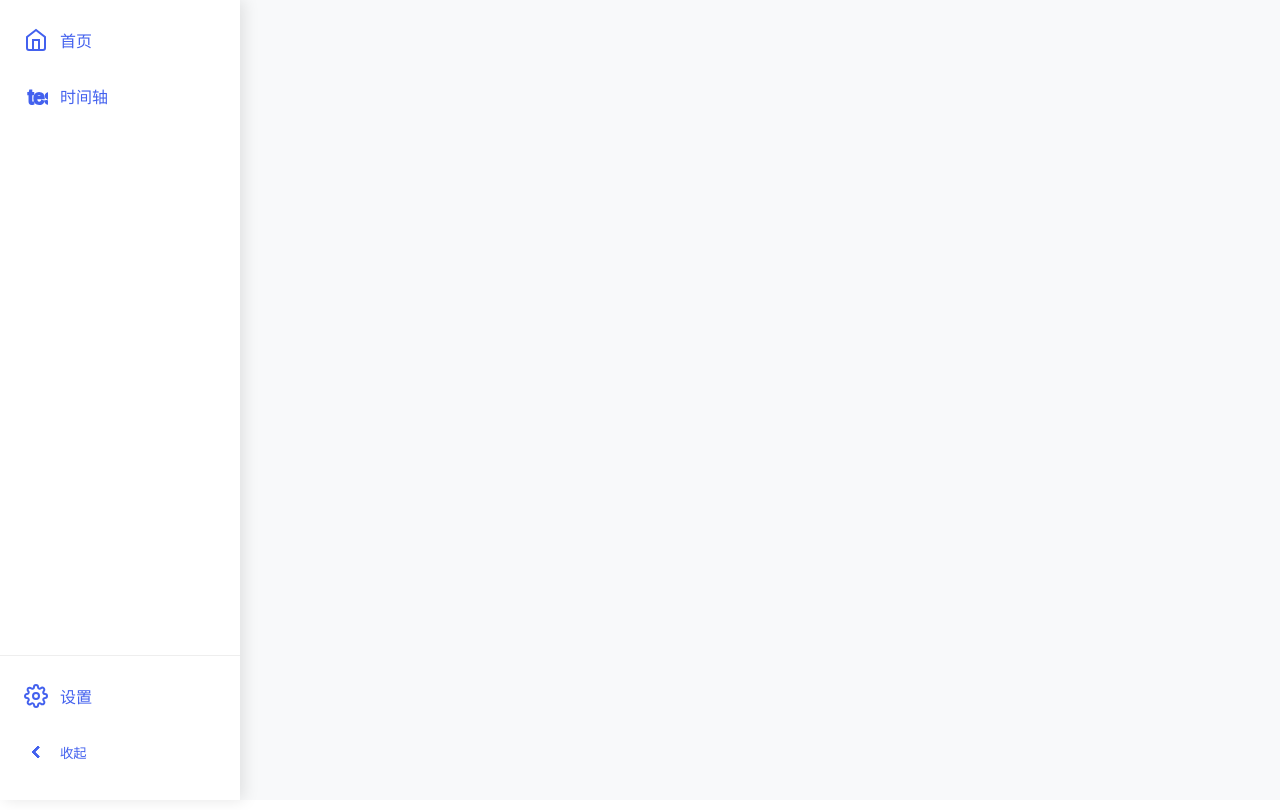
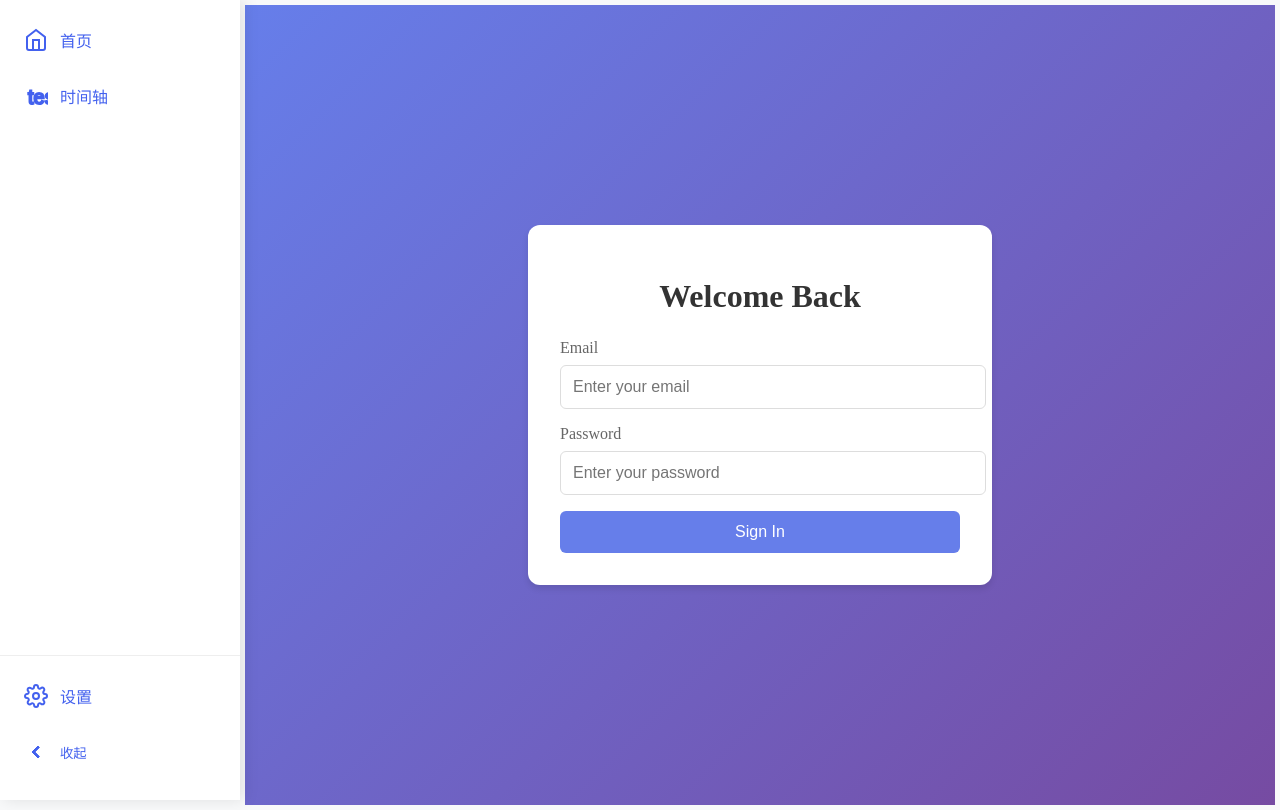
Before and after one commit to Shapaper233/Mindora-webui, a Vue app: page /login in a window 1280 px wide. Before the commit this address had no page. Built offline with nearby package versions, Linux system fonts and the light colour scheme.

Commit message:
login视图

```diff
--- a/src/router/index.js
+++ b/src/router/index.js
@@ -2,7 +2,7 @@ import { createRouter, createWebHistory } from "vue-router";
 import HomeView from "@/views/HomeView.vue";
 import SettingsView from "@/views/SettingsView.vue";
 import TimelineView from "@/views/TimelineView.vue";
-
+import LoginView from "../views/LoginView.vue";
 const routes = [
   {
     path: "/",
@@ -19,6 +19,10 @@ const routes = [
     name: "timeline",
     component: TimelineView,
   },
+  {
+    path: "/login",
+    name: "login",
+    component: LoginView,}
 ];
 
 const router = createRouter({
--- /dev/null
+++ b/src/views/LoginView.vue
@@ -0,0 +1,103 @@
+<template>
+    <div class="login-view">
+        <div class="login-card">
+            <h1>Welcome Back</h1>
+            <form @submit.prevent="login">
+                <div class="form-group">
+                    <label>Email</label>
+                    <input
+                        type="email"
+                        v-model="email"
+                        placeholder="Enter your email"
+                        required
+                    />
+                </div>
+                <div class="form-group">
+                    <label>Password</label>
+                    <input
+                        type="password"
+                        v-model="password"
+                        placeholder="Enter your password"
+                        required
+                    />
+                </div>
+                <button type="submit" class="login-btn">Sign In</button>
+            </form>
+        </div>
+    </div>
+</template>
+
+<script setup>
+import { ref } from 'vue'
+
+const email = ref('')
+const password = ref('')
+
+const login = () => {
+    // Mock login request
+    console.log('Logging in with:', email.value)
+    // Simulate API call
+    setTimeout(() => {
+        alert('Login successful!')
+    }, 1000)
+}
+</script>
+
+<style scoped>
+.login-view {
+    display: flex;
+    justify-content: center;
+    align-items: center;
+    min-height: 100vh;
+    background: linear-gradient(135deg, #667eea 0%, #764ba2 100%);
+}
+
+.login-card {
+    background: white;
+    padding: 2rem;
+    border-radius: 12px;
+    box-shadow: 0 4px 6px rgba(0, 0, 0, 0.1);
+    width: 100%;
+    max-width: 400px;
+}
+
+h1 {
+    color: #333;
+    text-align: center;
+    margin-bottom: 1.5rem;
+}
+
+.form-group {
+    margin-bottom: 1rem;
+}
+
+label {
+    display: block;
+    margin-bottom: 0.5rem;
+    color: #666;
+}
+
+input {
+    width: 100%;
+    padding: 0.75rem;
+    border: 1px solid #ddd;
+    border-radius: 6px;
+    font-size: 1rem;
+}
+
+.login-btn {
+    width: 100%;
+    padding: 0.75rem;
+    background: #667eea;
+    color: white;
+    border: none;
+    border-radius: 6px;
+    font-size: 1rem;
+    cursor: pointer;
+    transition: background 0.3s ease;
+}
+
+.login-btn:hover {
+    background: #5a6fd1;
+}
+</style>
```
